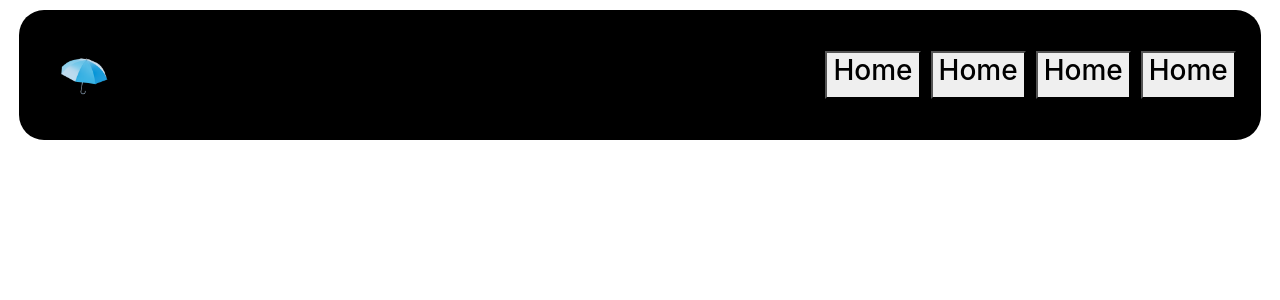
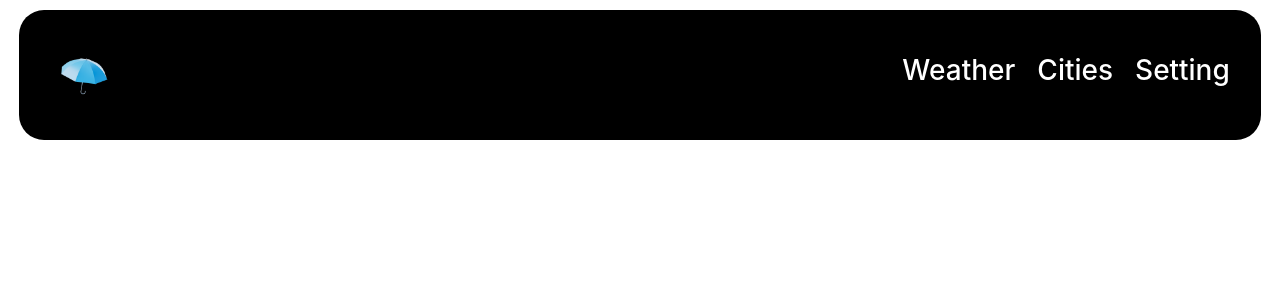
Before and after one commit to AbhishekRanjan8051/weather-app, a React (Create React App) app: page / in a window 1280 px wide. Shown: the top 300 px of the page. Built offline with nearby package versions, Linux system fonts and the light colour scheme.

Commit message:
css chnanges

```diff
--- a/src/components/Navbar/Navbar.jsx
+++ b/src/components/Navbar/Navbar.jsx
@@ -11,18 +11,14 @@ export const Navbar = () => {
         </div>
         <div className="right-navbar">
           <button>
-            <h3>Home</h3>
+            <h3>Weather</h3>
           </button>
           <button>
-            <h3>Home</h3>
+            <h3>Cities</h3>
           </button>
           <button>
-            <h3>Home</h3>
+            <h3>Setting</h3>
           </button>
-          <button>
-            <h3>Home</h3>
-          </button>
-
         </div>
       </div>
     </>
--- a/src/components/Navbar/navbar.css
+++ b/src/components/Navbar/navbar.css
@@ -6,13 +6,18 @@
   margin: auto;
   margin-top: 10px;
   border-radius: 25px;
-  color: white ;
+  color: white;
   height: fit-content;
 }
 .right-navbar {
   display: flex;
   gap: 10px;
 }
-.left-navbar:hover{
-cursor: pointer;
+.right-navbar button {
+  background: transparent;
+  color: white;
+  border:none
 }
+.left-navbar:hover {
+  cursor: pointer;
+}
```
Also changed, not shown: 1 other file (tests, documents, lock files or other folders).
